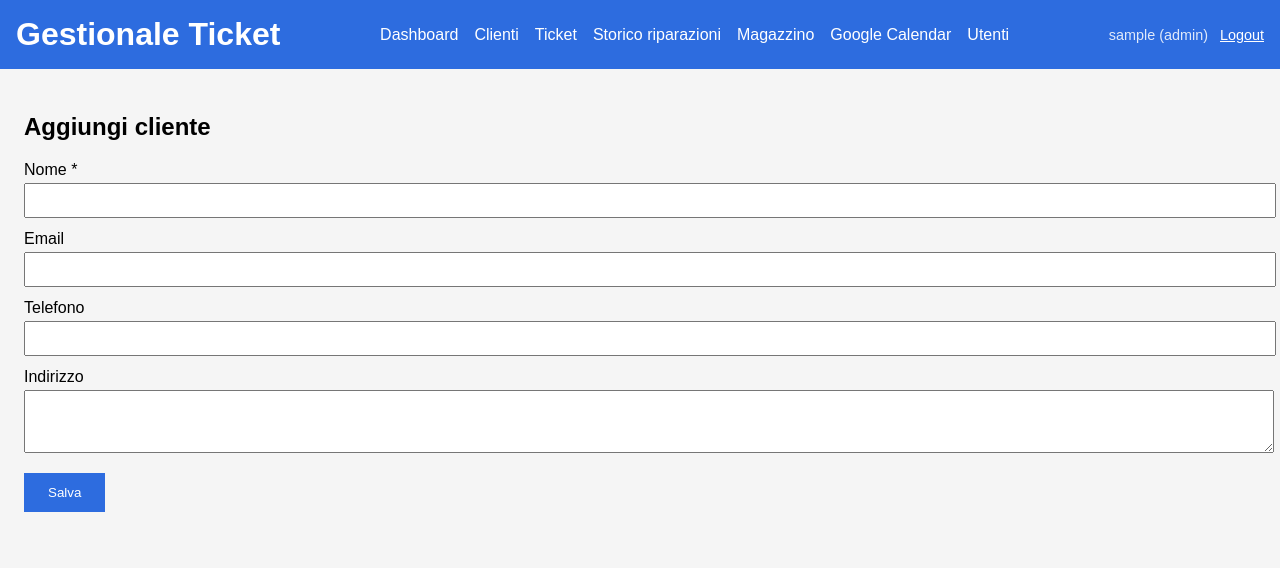
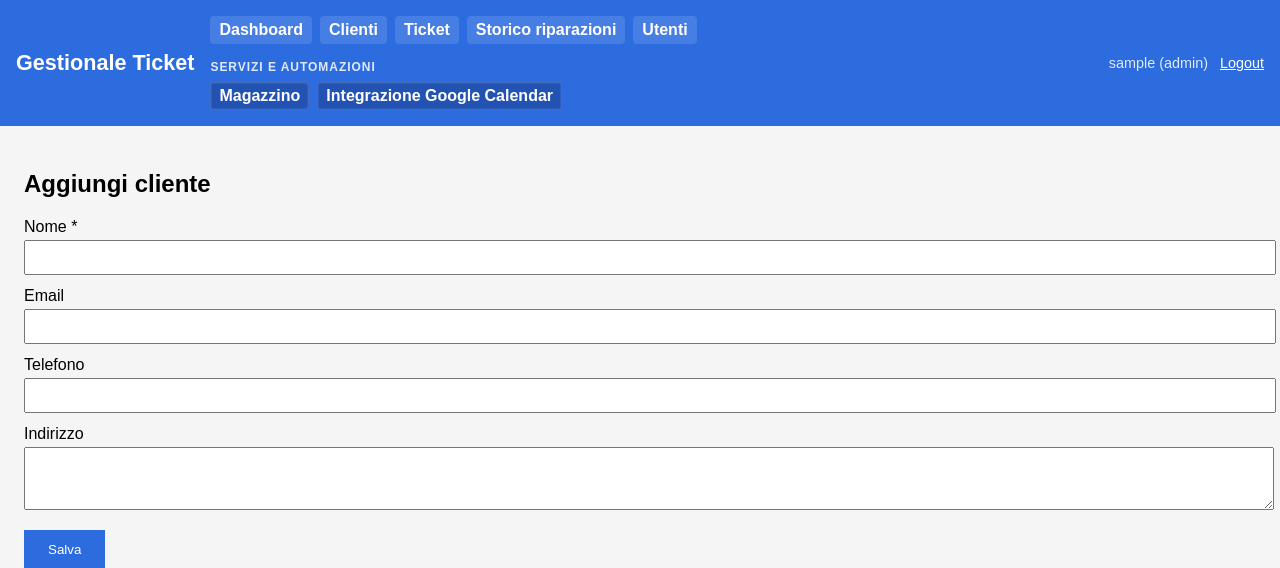
Before and after one commit to re-fagiano/GESTIONALEticket, a Flask app: page /customers/new in a window 1280 px wide. Shown: the top 568 px of the page. Run offline with Flask 3, Linux system fonts and the light colour scheme; the visitor is signed in with stand-in values (Sample User, id 1).

Commit message:
Highlight service links in header

```diff
--- a/app.py
+++ b/app.py
@@ -10,7 +10,7 @@ import sqlite3
 import uuid
 from datetime import datetime, timedelta, timezone
 from pathlib import Path
-from typing import Iterable, List, Optional, Sequence, Tuple
+from typing import Any, Iterable, List, Mapping, Optional, Sequence, Tuple
 
 import requests
 from flask import (
@@ -249,8 +249,17 @@ def _fetch_latest_ticket_history_entries(
     return latest
 
 
-def create_app() -> Flask:
-    """Factory per creare e configurare l'istanza di Flask."""
+def create_app(test_config: Optional[Mapping[str, Any]] = None) -> Flask:
+    """Factory per creare e configurare l'istanza di Flask.
+
+    Parameters
+    ----------
+    test_config:
+        Dizionario opzionale usato per sovrascrivere la configurazione di
+        default. È particolarmente utile nei test automatici per impostare un
+        database temporaneo o cartelle di upload dedicate prima che venga
+        invocata l'inizializzazione del database.
+    """
     app = Flask(__name__, instance_relative_config=True)
     # Configurazione di default caricata direttamente nell'applicazione
     app.config.from_mapping(
@@ -309,6 +318,9 @@ def create_app() -> Flask:
         app.config['GOOGLE_CALENDAR_SCOPES'] = os.environ['GOOGLE_CALENDAR_SCOPES']
     if 'GOOGLE_CALENDAR_ID' in os.environ:
         app.config['GOOGLE_CALENDAR_ID'] = os.environ['GOOGLE_CALENDAR_ID']
+
+    if test_config:
+        app.config.update(test_config)
 
     # Garantisce che le directory per i file di istanza e gli upload esistano.
     Path(app.instance_path).mkdir(parents=True, exist_ok=True)
@@ -604,9 +616,10 @@ def create_app() -> Flask:
         ).fetchall()
         return render_template('admin_users.html', users=users)
 
-    @app.route('/admin/calendar-sync', methods=['GET', 'POST'])
-    @admin_required
+    @app.route('/calendar/google', methods=['GET', 'POST'])
+    @login_required
     def calendar_sync():
+        can_manage = current_user.role == 'admin'
         settings = _resolve_calendar_settings(app)
         calendar_id = settings['calendar_id']
         oauth = GoogleCalendarOAuth(
@@ -643,6 +656,8 @@ def create_app() -> Flask:
         sync_details = None
 
         if request.method == 'POST':
+            if not can_manage:
+                abort(403)
             calendar_id = (request.form.get('calendar_id') or '').strip() or calendar_id
             past_days = max(_coerce_int(request.form.get('past_days'), 30), 0)
             future_days = max(_coerce_int(request.form.get('future_days'), 7), 0)
@@ -712,6 +727,7 @@ def create_app() -> Flask:
             form_values=form_values,
             stats=stats,
             sync_details=sync_details,
+            can_manage_calendar=can_manage,
         )
 
     @app.route('/admin/users/<int:user_id>/promote', methods=['POST'])
--- a/templates/base.html
+++ b/templates/base.html
@@ -6,10 +6,66 @@
     <title>{% block title %}Gestionale Ticket{% endblock %}</title>
     <style>
         body { font-family: Arial, sans-serif; margin: 0; padding: 0; background: #f5f5f5; }
-        header { background: #2d6cdf; color: white; padding: 1rem; display: flex; flex-wrap: wrap; align-items: center; justify-content: space-between; }
-        header h1 { margin: 0; }
-        nav { display: flex; flex-wrap: wrap; align-items: center; gap: 1rem; }
-        nav a { color: white; text-decoration: none; }
+        header {
+            background: #2d6cdf;
+            color: white;
+            padding: 1rem;
+            display: flex;
+            flex-wrap: wrap;
+            align-items: center;
+            justify-content: space-between;
+            gap: 1rem;
+        }
+        header h1 { margin: 0; font-size: 1.35rem; }
+        nav {
+            display: flex;
+            flex-direction: column;
+            flex: 1;
+        }
+        .nav-groups {
+            display: flex;
+            flex-wrap: wrap;
+            gap: 1rem;
+            align-items: flex-start;
+        }
+        .nav-group {
+            display: flex;
+            flex-wrap: wrap;
+            gap: 0.5rem;
+            align-items: center;
+        }
+        .nav-group-label {
+            font-size: 0.75rem;
+            font-weight: 700;
+            text-transform: uppercase;
+            letter-spacing: 0.08em;
+            opacity: 0.85;
+            width: 100%;
+        }
+        nav a {
+            color: white;
+            text-decoration: none;
+            font-weight: 600;
+            padding: 0.25rem 0.5rem;
+            border-radius: 4px;
+            border: 1px solid transparent;
+        }
+        .nav-group-primary a {
+            background: rgba(255, 255, 255, 0.12);
+        }
+        .nav-group-services a {
+            background: rgba(18, 37, 94, 0.35);
+            border-color: rgba(255, 255, 255, 0.15);
+            box-shadow: inset 0 0 0 1px rgba(255, 255, 255, 0.05);
+        }
+        nav a.nav-link-magazzino:hover,
+        nav a.nav-link-calendar:hover,
+        nav a.nav-link-dashboard:hover,
+        nav a.nav-link-customers:hover,
+        nav a.nav-link-tickets:hover,
+        nav a.nav-link-repairs:hover,
+        nav a.nav-link-admin-users:hover { background: rgba(255, 255, 255, 0.25); }
+        .nav-pill { font-size: 0.7rem; font-weight: 700; text-transform: uppercase; margin-left: 0.35rem; padding: 0.05rem 0.35rem; border-radius: 999px; background: rgba(0, 0, 0, 0.25); }
         .auth-links { display: flex; flex-wrap: wrap; align-items: center; gap: 0.75rem; font-size: 0.9rem; }
         .auth-links a { color: white; text-decoration: underline; }
         .auth-links span { opacity: 0.85; }
@@ -199,16 +255,41 @@
 <body>
 <header>
     <h1>Gestionale Ticket</h1>
+    {% set is_authenticated = current_user.is_authenticated %}
+    {% set is_admin = is_authenticated and current_user.role == 'admin' %}
     <nav>
-        <a href="{{ url_for('index') }}">Dashboard</a>
-        <a href="{{ url_for('customers') }}">Clienti</a>
-        <a href="{{ url_for('tickets') }}">Ticket</a>
-        <a href="{{ url_for('repairs') }}">Storico riparazioni</a>
-        <a href="{{ url_for('magazzino') }}">Magazzino</a>
-        {% if current_user.is_authenticated and current_user.role == 'admin' %}
-            <a href="{{ url_for('calendar_sync') }}">Google Calendar</a>
-            <a href="{{ url_for('admin_users') }}">Utenti</a>
-        {% endif %}
+        <div class="nav-groups">
+            <div class="nav-group nav-group-primary">
+                <a class="nav-link-dashboard" href="{{ url_for('index') }}">Dashboard</a>
+                <a class="nav-link-customers" href="{{ url_for('customers') }}">Clienti</a>
+                <a class="nav-link-tickets" href="{{ url_for('tickets') }}">Ticket</a>
+                <a class="nav-link-repairs" href="{{ url_for('repairs') }}">Storico riparazioni</a>
+                {% if is_admin %}
+                    <a class="nav-link-admin-users" href="{{ url_for('admin_users') }}">Utenti</a>
+                {% endif %}
+            </div>
+            <div class="nav-group nav-group-services">
+                <span class="nav-group-label">Servizi e automazioni</span>
+                <a class="nav-link-magazzino" href="{{ url_for('magazzino') }}">Magazzino</a>
+                {% set can_manage_calendar = is_admin %}
+                <a class="nav-link-calendar"
+                   href="{{ url_for('calendar_sync') }}"
+                   {% if not can_manage_calendar %}
+                       title="{% if is_authenticated %}Disponibile solo agli amministratori{% else %}Accedi per utilizzare l'integrazione{% endif %}"
+                   {% endif %}>
+                    Integrazione Google Calendar
+                    {% if not can_manage_calendar %}
+                        <span class="nav-pill">
+                            {% if is_authenticated %}
+                                Solo admin
+                            {% else %}
+                                Richiede login
+                            {% endif %}
+                        </span>
+                    {% endif %}
+                </a>
+            </div>
+        </div>
     </nav>
     <div class="auth-links">
         {% if current_user.is_authenticated %}
```
Also changed, not shown: templates/calendar_sync.html (+14 -5 lines), tests/conftest.py (added, +65 -0 lines), tests/test_pages.py (added, +70 -0 lines).
